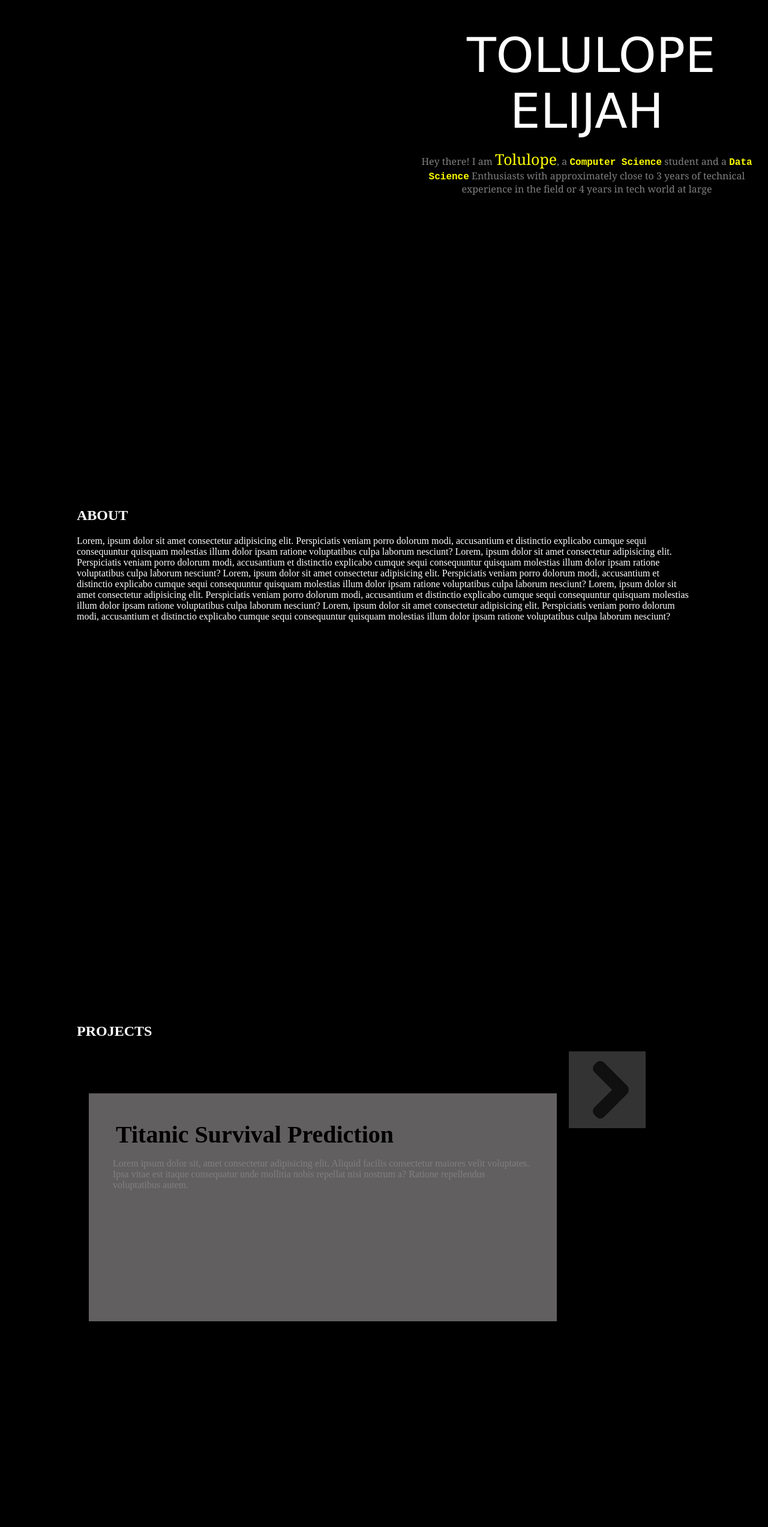
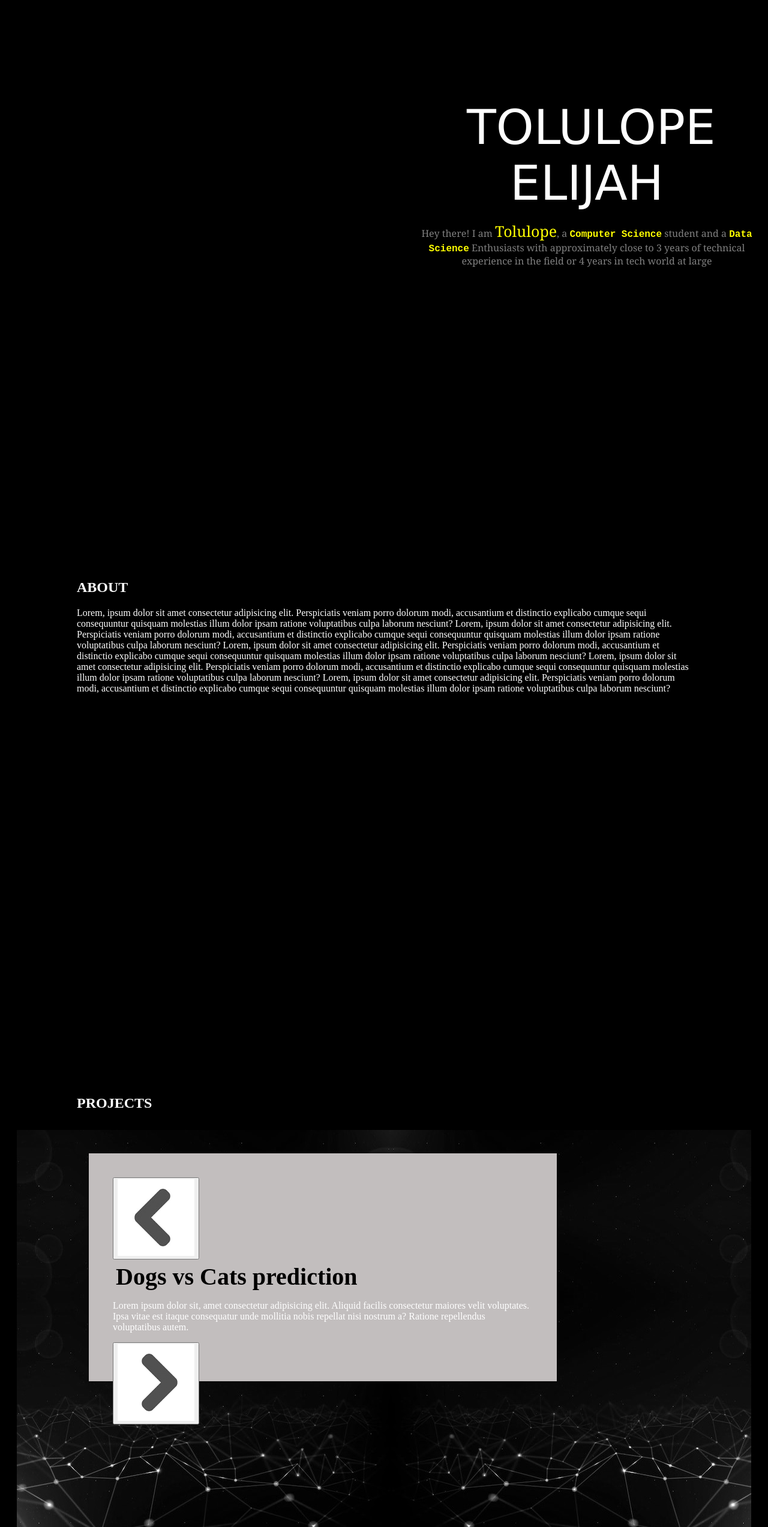
Before and after one commit to Tolulopeelijah/Portfolio, a plain HTML site: page portfolio project/html files/portfolio.html in a window 1280 px wide. Shown: the part 214-2760 px from the top of the page at 60% size. Drawn offline with Linux system fonts and the light colour scheme.

Commit message:
project next and previous button

```diff
--- a/portfolio project/css files/portfolio.css
+++ b/portfolio project/css files/portfolio.css
@@ -25,7 +25,8 @@ div{
     margin: 20px;
 }
 body{
-    height: 125vh;
+    margin-top: 200px;
+    height: 75vh;
     background-color: black;
     color:white;
 }
@@ -61,6 +62,11 @@ background-image: '../pictures/logo/twitter.png '
     height:80vh;
     padding: 100px;
 }
+#projects{
+    background-image:url("../images/background/project.jpg ");
+    background-repeat:repeat-x;
+    background-position: left bottom;
+}
 #name{
     font-family:Verdana, Geneva, Tahoma, sans-serif;
     font-size: 80px;
@@ -82,21 +88,12 @@ background-image: '../pictures/logo/twitter.png '
     background-color: rgb(194, 190, 190);
     width: 700px;
     height: 300px;
-    opacity: 0.5;
-    display: inline;
-    float: left;
 }
 #project_topic{
     margin: 5px;
     color: black;
     font-size: 40px;
     font-weight:bolder;
-}
-#project img{
-    display: fixed;
-    right: 0px;
-    margin-left: 300px;
-    padding: 50px;
 }
 #csc, #ds{
     font-family:'Courier New', Courier, monospace;
--- a/portfolio project/html files/portfolio.html
+++ b/portfolio project/html files/portfolio.html
@@ -39,11 +39,11 @@
     <section>
         <div id="projects">
             <h2>PROJECTS</h2>
-            <a href = "www.deyplay.com" id = "next"><img src = '../images/other_images/arrow.png' alt = "next" /></a>
             <div id = "proj">
-                <p id = "project_topic">Titanic Survival Prediction</p>
+                <button type="button" id="left" onclick="left_scroll()"><img src = '../images/other_images/left.jpg' alt = "next" /></button>
+                <p id = "project_topic">Dogs vs Cats prediction</p>
                 <p id = "project_text">Lorem ipsum dolor sit, amet consectetur adipisicing elit. Aliquid facilis consectetur maiores velit voluptates. Ipsa vitae est itaque consequatur unde mollitia nobis repellat nisi nostrum a? Ratione repellendus voluptatibus autem.</p>
-            </div>
+                <button type="button" id="left" onclick="right_scroll()"><img src = '../images/other_images/right.png' alt = "next" /></button>
         </div>
     </section>
     <section>
--- a/portfolio project/javascript/portfolio.js
+++ b/portfolio project/javascript/portfolio.js
@@ -1,2 +1,14 @@
-console.log('All good, no errors');
-document.write("<h1>this is for testing</h1>");
+var x = 0;
+let topic_of_projects = ["Planet survival prediction - Neo's data", "Fiverr Spammer Detection", "<a href = 'www.com' alt = 'great motors'>Great Motors</a> price prediction", "more coming soon!"]
+function right_scroll (){
+    document.getElementById("project_topic").innerHTML = topic_of_projects[x];
+    if (x < topic_of_projects.length -1){
+        x++;
+    }
+}
+function left_scroll (){
+    document.getElementById("project_topic").innerHTML = topic_of_projects[x];
+    if (x != 0){
+        x--;
+    }
+}
```
Also changed, not shown: portfolio project/images/background/project - Copy.jpg (added), portfolio project/images/background/project-mirrored.jpg (added), portfolio project/images/background/project.jpg (added), portfolio project/images/other_images/left.jpg (added), portfolio project/images/other_images/right.png (renamed from portfolio project/images/other_images/arrow.png).
